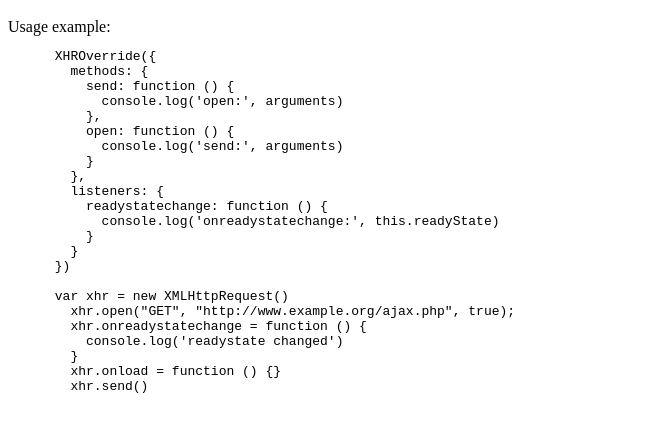
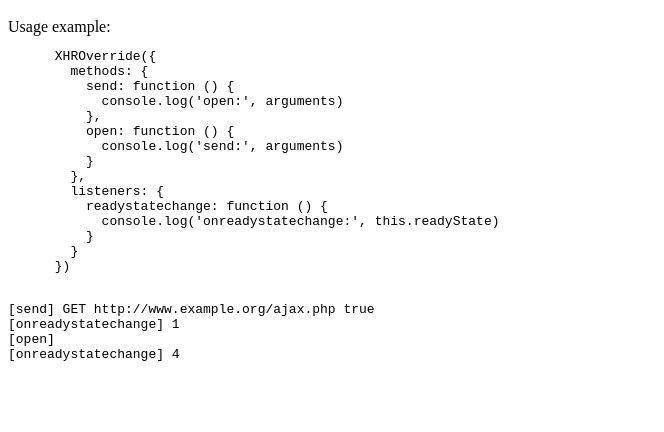
Before and after one commit to opudalo/xhr-override, a plain HTML site: page index.html in a window 1280 px wide. Shown: the part 48-480 px from the top of the page, without its empty margins (0-664 px from the left). Drawn offline with Linux system fonts and the light colour scheme; no server answers.

Commit message:
added usage filegs

```diff
--- a/index.html
+++ b/index.html
@@ -1,33 +1,7 @@
 <html>
   <head>
     <script src="index.js"></script>
-    <script>
-      window.onload = function () {
-        XHROverride({
-          methods: {
-            send: function () {
-              console.log('open:', arguments)
-            },
-            open: function () {
-              console.log('send:', arguments)
-            }
-          },
-          listeners: {
-            readystatechange: function () {
-              console.log('onreadystatechange:', this.readyState)
-            }
-          }
-        })
-
-        var xhr = new XMLHttpRequest()
-        xhr.open("GET", "http://www.example.org/ajax.php", true);
-        xhr.onreadystatechange = function () {
-          console.log('readystate changed')
-        }
-        xhr.onload = function () {}
-        xhr.send()
-      }
-    </script>
+    <script src="usage.js"></script>
   </head>
   <body>
     <h1>XmlHttpRequest methods override example</h1>
@@ -48,15 +22,7 @@
           }
         }
       })
-
-      var xhr = new XMLHttpRequest()
-        xhr.open("GET", "http://www.example.org/ajax.php", true);
-        xhr.onreadystatechange = function () {
-          console.log('readystate changed')
-        }
-        xhr.onload = function () {}
-        xhr.send()
-
     </pre>
+    <pre id="result"></pre>
   </body>
 </html>
--- /dev/null
+++ b/usage.js
@@ -0,0 +1,38 @@
+window.onload = function () {
+  var el = document.querySelector('#result')
+  el.innerHTML = ''
+  function log() {
+    el.innerHTML += stringifyArgs(arguments) + '\n'
+  }
+
+  function stringifyArgs(args, separator) {
+    separator = separator || ' '
+    args = Array.prototype.slice.call(args)
+    return args.join(separator)
+  }
+
+  XHROverride({
+    methods: {
+      send: function () {
+        log('[open]', stringifyArgs(arguments))
+      },
+      open: function () {
+        log('[send]', stringifyArgs(arguments))
+      }
+    },
+    listeners: {
+      readystatechange: function () {
+        log('[onreadystatechange]', this.readyState)
+      }
+    }
+  })
+
+
+  var xhr = new XMLHttpRequest()
+  xhr.open("GET", "http://www.example.org/ajax.php", true);
+  xhr.onreadystatechange = function () {
+    console.log('readystate changed')
+  }
+  xhr.onload = function () {}
+  xhr.send()
+}
```
